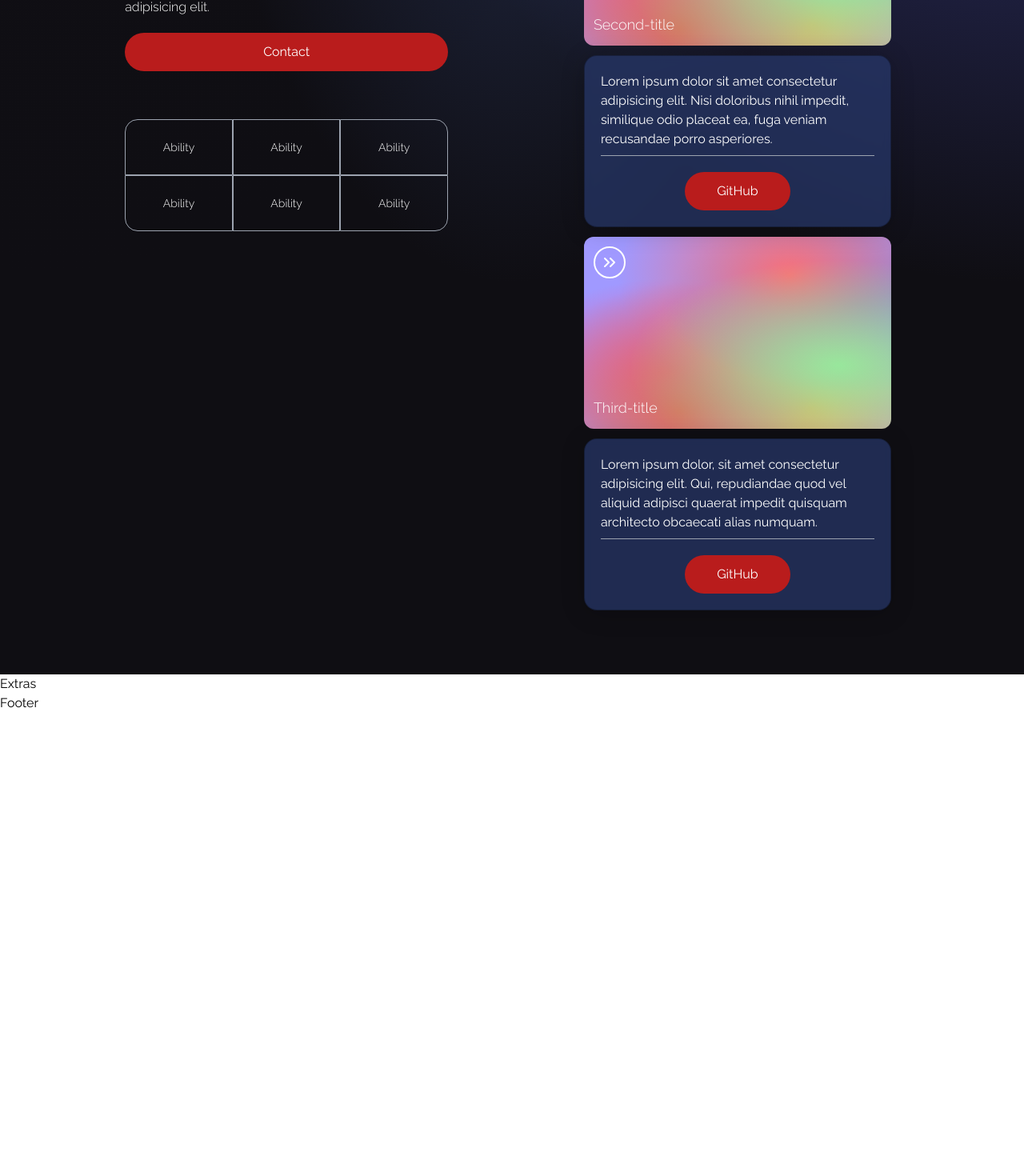
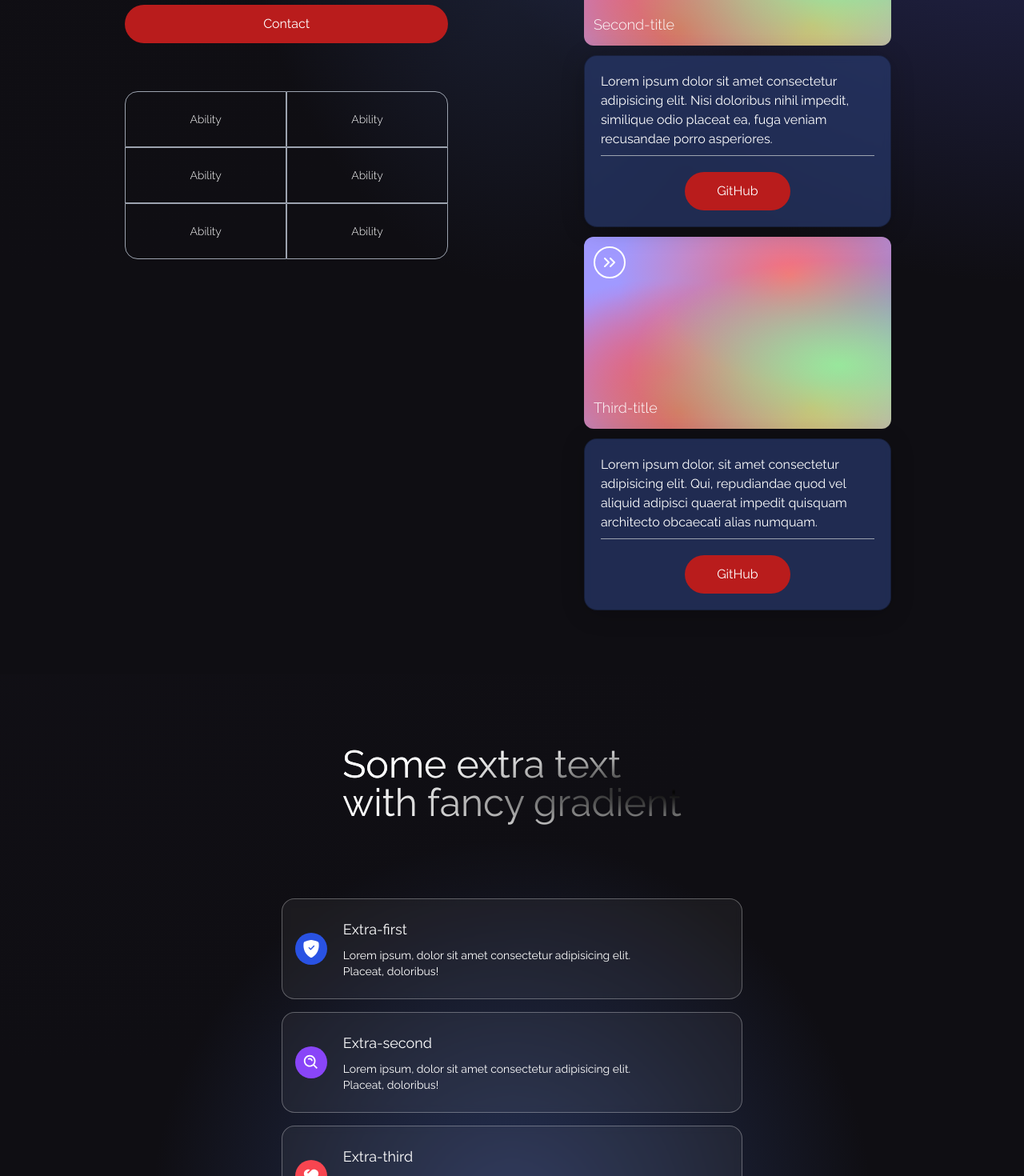
Before and after one commit to Anathretic/portfolio-website, a React (Vite) app: page / in a window 1280 px wide. Shown: the part 826-2296 px from the top of the page at 80% size. Before the commit the page ends 1717 px from the top, so only its background shows below. Built offline with nearby package versions, Linux system fonts and the light colour scheme.

Commit message:
created extras section and fixed responsive tailwind bug

```diff
--- a/src/components/CardItem.jsx
+++ b/src/components/CardItem.jsx
@@ -3,10 +3,10 @@ import { FiChevronsRight } from 'react-icons/fi'
 const CardItem = ({ title, text, webHandle, gitHandle }) => {
 	return (
 		<div>
-			<div className='p-3 flex justify-end items-start flex-col rounded-xl h-60 w-96 my-3 card'>
+			<div className='p-3 flex justify-end items-start flex-col rounded-xl h-60 sm:w-96 my-3 card'>
 				<div className='flex justify-between flex-col w-full h-full'>
 					<div className='flex justify-between items-start'>
-						<a className='w-10 h-10 rounded-full border-2 border-white flex justify-center items-center text-white cursor-pointer' href={webHandle} target='_blank' rel='noreferrer'>
+						<a className='w-10 h-10 rounded-full border-2 border-white flex justify-center items-center text-white cursor-pointer hover:bg-[#b91c1c] transition duration-300' href={webHandle} target='_blank' rel='noreferrer'>
 							<FiChevronsRight fontSize={24} />
 						</a>
 					</div>
--- /dev/null
+++ b/src/components/ExtraItem.jsx
@@ -0,0 +1,13 @@
+const ExtraCard = ({ color, title, icon, subtitle }) => {
+	return (
+		<div className='flex flex-row justify-start items-center p-4 m-2 cursor-pointer hover:bg-[#192445] white-glassmorphism text-white transition duration-300'>
+			<div className={`w-10 h-10 rounded-full flex justify-center items-center ${color}`}>{icon}</div>
+			<div className='ml-5 flex flex-col flex-1'>
+				<h2 className='mt-2 text-white text-lg'>{title}</h2>
+				<p className='my-2 text-white text-sm md:w-9/12'>{subtitle}</p>
+			</div>
+		</div>
+	)
+}
+
+export default ExtraCard
--- /dev/null
+++ b/src/data/ExtraData.jsx
@@ -0,0 +1,29 @@
+import { BsShieldFillCheck } from 'react-icons/bs'
+import { BiSearchAlt } from 'react-icons/bi'
+import { RiHeart2Fill } from 'react-icons/ri'
+
+const ExtraData = [
+	{
+        id: 4,
+		icon: <BsShieldFillCheck fontSize={22}/>,
+		color: 'bg-[#2952E3]',
+		title: 'Extra-first',
+		subtitle: 'Lorem ipsum, dolor sit amet consectetur adipisicing elit. Placeat, doloribus!',
+	},
+	{
+		id: 5,
+		icon: <BiSearchAlt fontSize={22}/>,
+        color: 'bg-[#8945F8]',
+		title: 'Extra-second',
+		subtitle: 'Lorem ipsum, dolor sit amet consectetur adipisicing elit. Placeat, doloribus!',
+	},
+	{
+		id: 6,
+		icon: <RiHeart2Fill fontSize={22}/>,
+        color: 'bg-[#F84550]',
+		title: 'Extra-third',
+		subtitle: 'Lorem ipsum, dolor sit amet consectetur adipisicing elit. Placeat, doloribus!',
+	},
+]
+
+export default ExtraData
--- a/src/index.css
+++ b/src/index.css
@@ -51,4 +51,18 @@ nav {
 	backdrop-filter: blur(5px);
 	-webkit-backdrop-filter: blur(5px);
 	border: 1px solid rgba(0, 0, 0, 0.3);
-  }
+}
+
+.gradient-bg-extras {
+	background-color: #0f0e13;
+	background-image: radial-gradient(at 0% 0%, hsla(253, 16%, 7%, 1) 0, transparent 50%),
+		radial-gradient(at 50% 100%, hsla(225, 39%, 25%, 1) 0, transparent 50%);
+}
+
+.white-glassmorphism {
+	background: rgba(255, 255, 255, 0.05);
+	border-radius: 16px;
+	backdrop-filter: blur(5px);
+	-webkit-backdrop-filter: blur(5px);
+	border: 1px solid rgba(255, 255, 255, 0.3);
+}
--- a/src/sections/Extras.jsx
+++ b/src/sections/Extras.jsx
@@ -1,7 +1,23 @@
+import ExtraCard from '../components/ExtraItem'
+import ExtraData from '../data/ExtraData'
+
 const Extras = () => {
-    return (
-        <h1>Extras</h1>
-    )
+	return (
+		<div className='flex flex-col w-full justify-center items-center gradient-bg-extras'>
+			<div className='flex flex-col items-center justify-between md:p-20 py-12 px-4'>
+				<div className='flex-1 flex flex-col justify-start items-start'>
+					<h1 className='text-white text-3xl sm:text-5xl py-2 text-gradient'>
+						Some extra text <br /> with fancy gradient
+					</h1>
+				</div>
+			</div>
+			<div className='flex-1 flex flex-col justify-start items-center'>
+				{ExtraData.map((id, title) => (
+					<ExtraCard key={id + title} icon={id.icon} color={id.color} title={id.title} subtitle={id.subtitle}/>
+				))}
+			</div>
+		</div>
+	)
 }
 
 export default Extras
--- a/src/sections/Welcome.jsx
+++ b/src/sections/Welcome.jsx
@@ -23,17 +23,19 @@ const Welcome = () => {
 						className='flex flex-row justify-center items-center my-5 bg-[#b91c1c] p-3 w-full rounded-full cursor-pointer hover:bg-[#7f1d1d] transition duration-300'>
 						<p className='text-white text-base'>Contact</p>
 					</button>
-					<div className='grid sm:grid-cols-3 grid-cols-2 w-full mt-10'>
+					<div className='grid grid-cols-2 w-full mt-10'>
 						<div className={`rounded-tl-2xl ${commonStyles}`}>Ability</div>
-						<div className={`${commonStyles} max-[640px]:rounded-tr-2xl`}>Ability</div>
-						<div className={`sm:rounded-tr-2xl ${commonStyles}`}>Ability</div>
-						<div className={`sm:rounded-bl-2xl ${commonStyles}`}>Ability</div>
-						<div className={`${commonStyles} max-[640px]:rounded-bl-2xl`}>Ability</div>
+						<div className={`${commonStyles} rounded-tr-2xl`}>Ability</div>
+						<div className={`${commonStyles}`}>Ability</div>
+						<div className={`${commonStyles}`}>Ability</div>
+						<div className={`${commonStyles} rounded-bl-2xl`}>Ability</div>
 						<div className={`rounded-br-2xl ${commonStyles}`}>Ability</div>
 					</div>
 				</div>
-				<div className='flex flex-col flex-1 items-center justify-start max-[640px]:w-96 w-full mf:mt-0 mf:ml-20 mt-10'>
-					{CardData.map((id, title) => (
+				<div className='flex flex-col flex-1 items-center justify-start w-full sm:w-96 mf:mt-0 mf:ml-20 mt-10'>
+					{CardData.map(
+						(id, title) => (
+							(
 								<CardItem
 									key={id + title}
 									title={id.title}
@@ -41,7 +43,9 @@ const Welcome = () => {
 									gitHandle={id.gitHandle}
 									webHandle={id.webHandle}
 								/>
-					))}
+							)
+						)
+					)}
 				</div>
 			</div>
 		</div>
```
Lines whose indentation alone changed are shown as unchanged.
